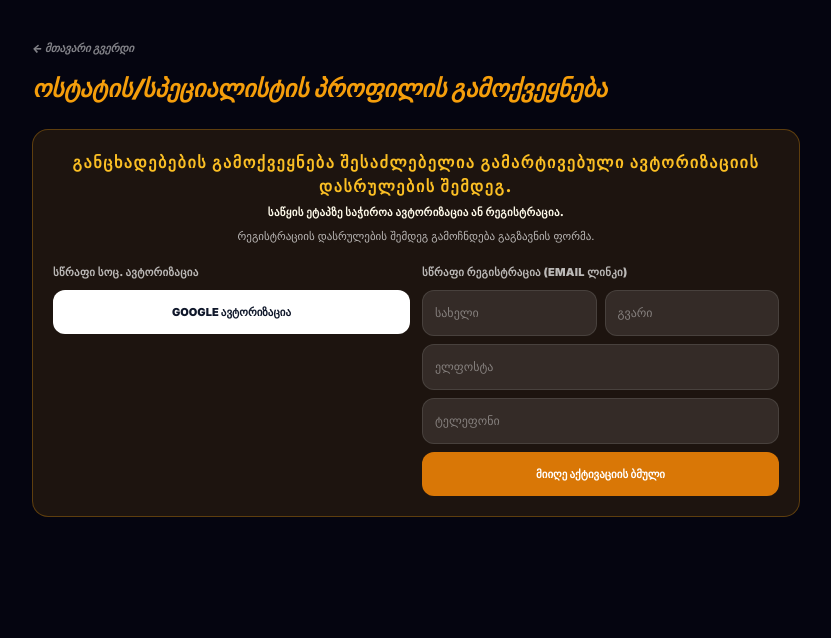
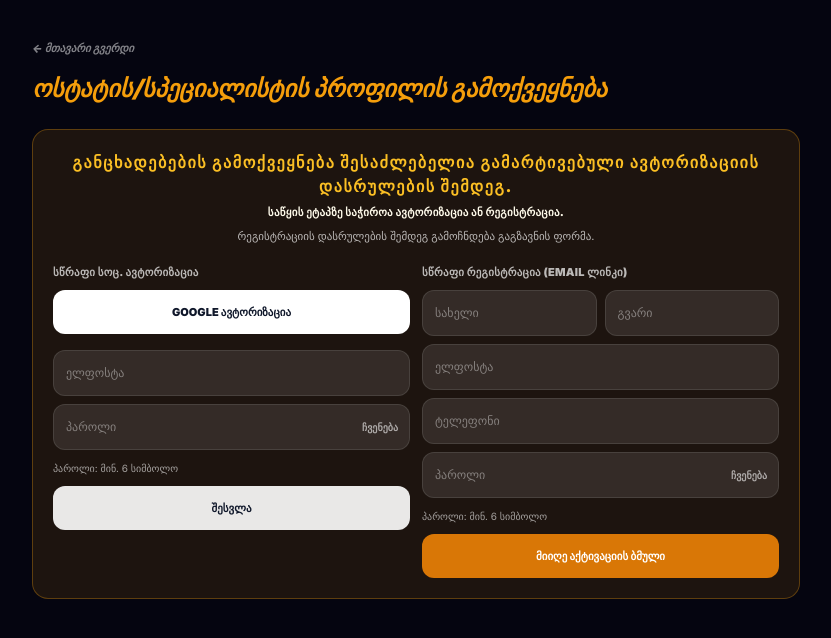
Before and after one commit to mysignaghi-stack/mykakheti, a Next.js app: page /community/masters/submit in a window 1280 px wide. Shown: the top 638 px of the page, without its empty margins (224-1055 px from the left). Built offline with nearby package versions, Linux system fonts and the light colour scheme.

Commit message:
Update admin auth and proxy config

```diff
--- a/app/add/page.tsx
+++ b/app/add/page.tsx
@@ -32,7 +32,13 @@ export default function AddPage() {
   const [registerLoading, setRegisterLoading] = useState(false);
   const [images, setImages] = useState<File[]>([]);
   const [previews, setPreviews] = useState<string[]>([]);
-  const [registerData, setRegisterData] = useState({ firstName: '', lastName: '', email: '', phone: '' });
+  const [registerData, setRegisterData] = useState({ firstName: '', lastName: '', email: '', phone: '', password: '' });
+  const [showRegisterPassword, setShowRegisterPassword] = useState(false);
+  const [loginEmail, setLoginEmail] = useState('');
+  const [loginPassword, setLoginPassword] = useState('');
+  const [showLoginPassword, setShowLoginPassword] = useState(false);
+  const [loginError, setLoginError] = useState('');
+  const [loginLoading, setLoginLoading] = useState(false);
   const [isSubmitted, setIsSubmitted] = useState(false);
 
   // ✨ Added 'currency' to form state (default: GEL)
@@ -197,7 +203,7 @@ export default function AddPage() {
     setRegisterError('');
     setRegisterMessage('');
 
-    if (!registerData.firstName || !registerData.lastName || !registerData.email || !registerData.phone) {
+    if (!registerData.firstName || !registerData.lastName || !registerData.email || !registerData.phone || !registerData.password) {
       setRegisterError('გთხოვთ შეავსოთ ყველა ველი.');
       return;
     }
@@ -205,8 +211,9 @@ export default function AddPage() {
     setRegisterLoading(true);
     setAuthRedirectCookie('/add');
     try {
-      const { error } = await supabase.auth.signInWithOtp({
+      const { error } = await supabase.auth.signUp({
         email: registerData.email,
+        password: registerData.password,
         options: {
           data: {
             first_name: registerData.firstName,
@@ -219,12 +226,39 @@ export default function AddPage() {
 
       if (error) throw error;
       setRegisterMessage('აქტივაციის ბმული გაიგზავნა თქვენს მითითებულ ელფოსტაზე. გთხოვთ შეამოწმოთ საფოსტო ყუთი.');
-      setRegisterData({ firstName: '', lastName: '', email: '', phone: '' });
+      setRegisterData({ firstName: '', lastName: '', email: '', phone: '', password: '' });
     } catch (err: unknown) {
       const message = getErrorMessage(err);
       setRegisterError(`ვერ გაიგზავნა ბმული: ${message}`);
     } finally {
       setRegisterLoading(false);
+    }
+  };
+
+  const handleInlineLogin = async (e: FormEvent<HTMLFormElement>) => {
+    e.preventDefault();
+    setLoginError('');
+
+    if (!loginEmail || !loginPassword) {
+      setLoginError('გთხოვთ შეავსოთ ელფოსტა და პაროლი.');
+      return;
+    }
+
+    setLoginLoading(true);
+    setAuthRedirectCookie('/add');
+    try {
+      const { error } = await supabase.auth.signInWithPassword({
+        email: loginEmail,
+        password: loginPassword,
+      });
+      if (error) throw error;
+      setLoginEmail('');
+      setLoginPassword('');
+    } catch (err: unknown) {
+      const message = getErrorMessage(err);
+      setLoginError(message);
+    } finally {
+      setLoginLoading(false);
     }
   };
 
@@ -362,6 +396,39 @@ export default function AddPage() {
                     </button>
                     {/* Facebook ავტორიზაცია დროებით შეჩერებულია */}
                   </div>
+                  <form onSubmit={handleInlineLogin} className="space-y-2 pt-2">
+                    <input
+                      className="w-full p-3 rounded-xl bg-white/10 border border-white/10 focus:border-amber-500 outline-none text-white placeholder:text-white/40 text-[12px]"
+                      placeholder="ელფოსტა"
+                      type="email"
+                      value={loginEmail}
+                      onChange={(e: ChangeEvent<HTMLInputElement>) => setLoginEmail(e.target.value)}
+                    />
+                    <div className="relative">
+                      <input
+                        className="w-full p-3 pr-16 rounded-xl bg-white/10 border border-white/10 focus:border-amber-500 outline-none text-white placeholder:text-white/40 text-[12px]"
+                        placeholder="პაროლი"
+                        type={showLoginPassword ? 'text' : 'password'}
+                        value={loginPassword}
+                        onChange={(e: ChangeEvent<HTMLInputElement>) => setLoginPassword(e.target.value)}
+                      />
+                      <button
+                        type="button"
+                        onClick={() => setShowLoginPassword((prev) => !prev)}
+                        className="absolute right-3 top-1/2 -translate-y-1/2 text-[10px] font-black uppercase text-white/60 hover:text-white transition"
+                      >
+                        {showLoginPassword ? 'დამალვა' : 'ჩვენება'}
+                      </button>
+                    </div>
+                    <button
+                      type="submit"
+                      disabled={loginLoading}
+                      className="w-full rounded-xl bg-white/90 text-slate-900 font-black py-3 uppercase text-[11px] hover:bg-white transition disabled:opacity-60"
+                    >
+                      {loginLoading ? 'იტვირთება...' : 'შესვლა'}
+                    </button>
+                    {loginError && <p className="text-red-300 text-xs font-semibold">{loginError}</p>}
+                  </form>
                   {authError && <p className="text-red-300 text-xs font-semibold">{authError}</p>}
                 </div>
 
@@ -394,6 +461,23 @@ export default function AddPage() {
                     value={registerData.phone}
                     onChange={(e: ChangeEvent<HTMLInputElement>) => setRegisterData({ ...registerData, phone: e.target.value })}
                   />
+                  <div className="relative">
+                    <input
+                      className="w-full p-3 pr-16 rounded-xl bg-white/10 border border-white/10 focus:border-amber-500 outline-none text-white placeholder:text-white/40 text-[12px]"
+                      placeholder="პაროლი"
+                      type={showRegisterPassword ? 'text' : 'password'}
+                      value={registerData.password}
+                      onChange={(e: ChangeEvent<HTMLInputElement>) => setRegisterData({ ...registerData, password: e.target.value })}
+                    />
+                    <button
+                      type="button"
+                      onClick={() => setShowRegisterPassword((prev) => !prev)}
+                      className="absolute right-3 top-1/2 -translate-y-1/2 text-[10px] font-black uppercase text-white/60 hover:text-white transition"
+                    >
+                      {showRegisterPassword ? 'დამალვა' : 'ჩვენება'}
+                    </button>
+                  </div>
+                  <p className="text-[10px] text-white/60">პაროლი: მინ. 6 სიმბოლო</p>
                   <button
                     type="submit"
                     disabled={registerLoading}
--- a/app/components/auth/SubmissionAuthGate.tsx
+++ b/app/components/auth/SubmissionAuthGate.tsx
@@ -17,7 +17,13 @@ export default function SubmissionAuthGate({ redirectPath, children, heading }:
   const [registerError, setRegisterError] = useState("");
   const [registerMessage, setRegisterMessage] = useState("");
   const [registerLoading, setRegisterLoading] = useState(false);
-  const [registerData, setRegisterData] = useState({ firstName: "", lastName: "", email: "", phone: "" });
+  const [registerData, setRegisterData] = useState({ firstName: "", lastName: "", email: "", phone: "", password: "" });
+  const [showLoginPassword, setShowLoginPassword] = useState(false);
+  const [showRegisterPassword, setShowRegisterPassword] = useState(false);
+  const [loginEmail, setLoginEmail] = useState("");
+  const [loginPassword, setLoginPassword] = useState("");
+  const [loginError, setLoginError] = useState("");
+  const [loginLoading, setLoginLoading] = useState(false);
 
   const refreshSession = useCallback(async () => {
     try {
@@ -149,7 +155,7 @@ export default function SubmissionAuthGate({ redirectPath, children, heading }:
     setRegisterError("");
     setRegisterMessage("");
 
-    if (!registerData.firstName || !registerData.lastName || !registerData.email || !registerData.phone) {
+    if (!registerData.firstName || !registerData.lastName || !registerData.email || !registerData.phone || !registerData.password) {
       setRegisterError("გთხოვთ შეავსოთ ყველა ველი.");
       return;
     }
@@ -157,8 +163,9 @@ export default function SubmissionAuthGate({ redirectPath, children, heading }:
     setRegisterLoading(true);
     setAuthRedirectCookie(redirectPath);
     try {
-      const { error } = await supabase.auth.signInWithOtp({
+      const { error } = await supabase.auth.signUp({
         email: registerData.email,
+        password: registerData.password,
         options: {
           data: {
             first_name: registerData.firstName,
@@ -171,12 +178,39 @@ export default function SubmissionAuthGate({ redirectPath, children, heading }:
 
       if (error) throw error;
       setRegisterMessage("აქტივაციის ბმული გაიგზავნა თქვენს მითითებულ ელფოსტაზე. გთხოვთ შეამოწმოთ საფოსტო ყუთი.");
-      setRegisterData({ firstName: "", lastName: "", email: "", phone: "" });
+      setRegisterData({ firstName: "", lastName: "", email: "", phone: "", password: "" });
     } catch (err: unknown) {
       const message = err instanceof Error ? err.message : "Unknown error";
       setRegisterError(`ვერ გაიგზავნა ბმული: ${message}`);
     } finally {
       setRegisterLoading(false);
+    }
+  };
+
+  const handleInlineLogin = async (e: FormEvent<HTMLFormElement>) => {
+    e.preventDefault();
+    setLoginError("");
+
+    if (!loginEmail || !loginPassword) {
+      setLoginError("გთხოვთ შეავსოთ ელფოსტა და პაროლი.");
+      return;
+    }
+
+    setLoginLoading(true);
+    setAuthRedirectCookie(redirectPath);
+    try {
+      const { error } = await supabase.auth.signInWithPassword({
+        email: loginEmail,
+        password: loginPassword,
+      });
+      if (error) throw error;
+      setLoginEmail("");
+      setLoginPassword("");
+    } catch (err: unknown) {
+      const message = err instanceof Error ? err.message : "Unknown error";
+      setLoginError(message);
+    } finally {
+      setLoginLoading(false);
     }
   };
 
@@ -217,6 +251,40 @@ export default function SubmissionAuthGate({ redirectPath, children, heading }:
               </button>
               {/* Facebook ავტორიზაცია დროებით შეჩერებულია */}
             </div>
+            <form onSubmit={handleInlineLogin} className="space-y-2 pt-2">
+                <input
+                  className="w-full p-3 rounded-xl bg-white/10 border border-white/10 focus:border-amber-500 outline-none text-white placeholder:text-white/40 text-[12px]"
+                  placeholder="ელფოსტა"
+                  type="email"
+                  value={loginEmail}
+                  onChange={(e: ChangeEvent<HTMLInputElement>) => setLoginEmail(e.target.value)}
+                />
+              <div className="relative">
+                <input
+                  className="w-full p-3 pr-16 rounded-xl bg-white/10 border border-white/10 focus:border-amber-500 outline-none text-white placeholder:text-white/40 text-[12px]"
+                  placeholder="პაროლი"
+                  type={showLoginPassword ? "text" : "password"}
+                  value={loginPassword}
+                  onChange={(e: ChangeEvent<HTMLInputElement>) => setLoginPassword(e.target.value)}
+                />
+                <button
+                  type="button"
+                  onClick={() => setShowLoginPassword((prev) => !prev)}
+                  className="absolute right-3 top-1/2 -translate-y-1/2 text-[10px] font-black uppercase text-white/60 hover:text-white transition"
+                >
+                  {showLoginPassword ? "დამალვა" : "ჩვენება"}
+                </button>
+              </div>
+              <p className="text-[10px] text-white/60">პაროლი: მინ. 6 სიმბოლო</p>
+                <button
+                  type="submit"
+                  disabled={loginLoading}
+                  className="w-full rounded-xl bg-white/90 text-slate-900 font-black py-3 uppercase text-[11px] hover:bg-white transition disabled:opacity-60"
+                >
+                  {loginLoading ? "იტვირთება..." : "შესვლა"}
+                </button>
+                {loginError && <p className="text-red-300 text-xs font-semibold">{loginError}</p>}
+              </form>
             {authError && <p className="text-red-300 text-xs font-semibold">{authError}</p>}
           </div>
 
@@ -249,6 +317,23 @@ export default function SubmissionAuthGate({ redirectPath, children, heading }:
               value={registerData.phone}
               onChange={(e: ChangeEvent<HTMLInputElement>) => setRegisterData({ ...registerData, phone: e.target.value })}
             />
+            <div className="relative">
+              <input
+                className="w-full p-3 pr-16 rounded-xl bg-white/10 border border-white/10 focus:border-amber-500 outline-none text-white placeholder:text-white/40 text-[12px]"
+                placeholder="პაროლი"
+                type={showRegisterPassword ? "text" : "password"}
+                value={registerData.password}
+                onChange={(e: ChangeEvent<HTMLInputElement>) => setRegisterData({ ...registerData, password: e.target.value })}
+              />
+              <button
+                type="button"
+                onClick={() => setShowRegisterPassword((prev) => !prev)}
+                className="absolute right-3 top-1/2 -translate-y-1/2 text-[10px] font-black uppercase text-white/60 hover:text-white transition"
+              >
+                {showRegisterPassword ? "დამალვა" : "ჩვენება"}
+              </button>
+            </div>
+            <p className="text-[10px] text-white/60">პაროლი: მინ. 6 სიმბოლო</p>
             <button
               type="submit"
               disabled={registerLoading}
```
